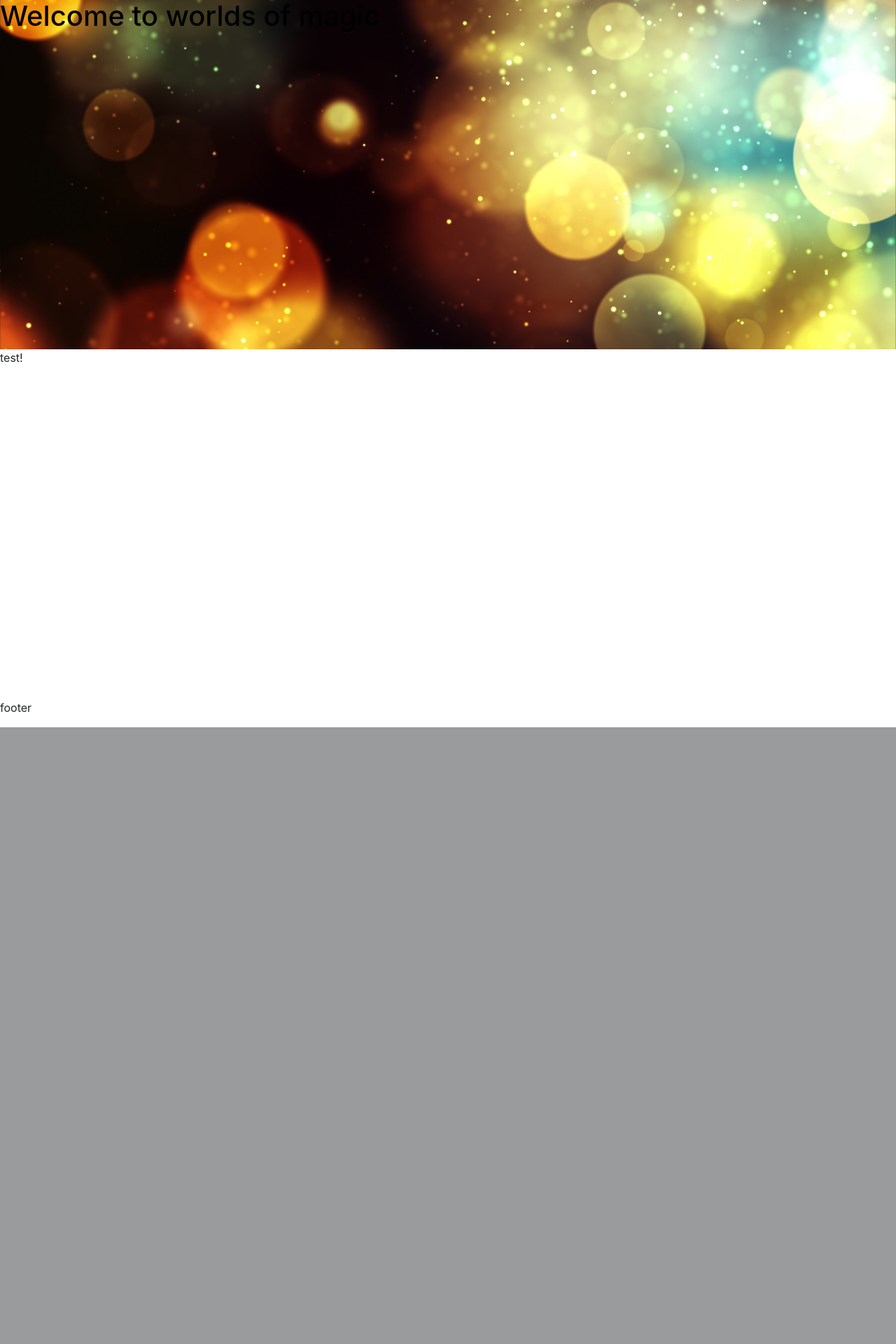
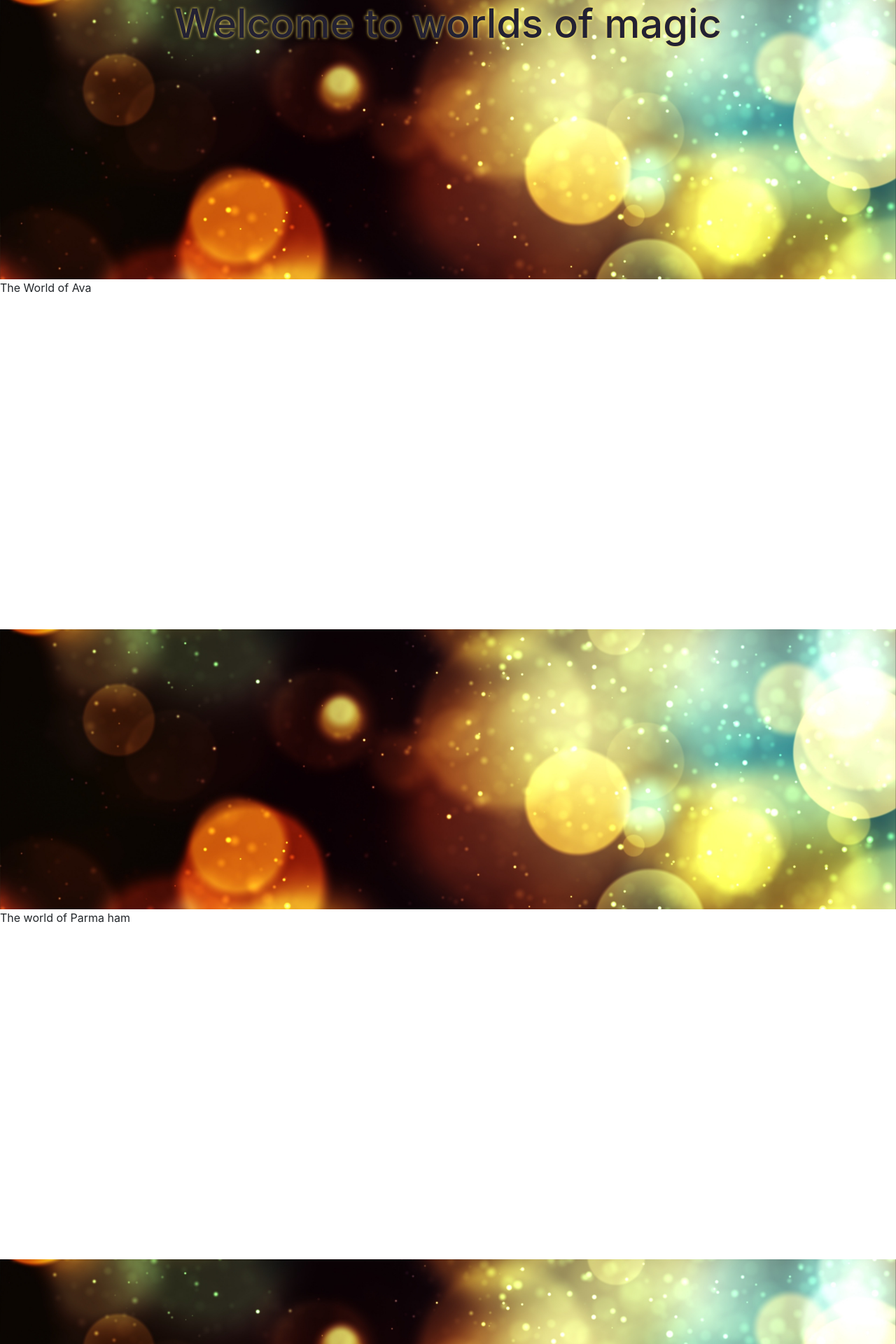
Before and after one commit to Code-Institute-Submissions/Author-Site, a Django app: page / in a window 1280 px wide. Shown: the part 1338-3258 px from the top of the page at 70% size. Before the commit the page ends 2377 px from the top, so only its background shows below. Run offline with Django 3.2, Linux system fonts and the light colour scheme; some libraries are stand-ins or nearby versions.

Commit message:
Initial layout for about page - about page template / view / url - Navbar link - More site styling

```diff
--- a/author_site_project/static/css/base.css
+++ b/author_site_project/static/css/base.css
@@ -8,6 +8,7 @@
 
 #navbar a {
     color: black;
+    text-decoration: none;
 }
 
 #navbar button {
@@ -31,6 +32,14 @@
     }
 }
 
-.text-black {
-    color: black;
+.magic-text {
+    color: #232133;
+    text-shadow: 0 0 4px #ffe668;
+    font-size: 4.5vw;
+    text-align: center;
 }
+
+.page-title {
+    margin: 45px 0;
+    text-align: center;
+}
--- a/static_pages/static/static_pages/css/static_pages.css
+++ b/static_pages/static/static_pages/css/static_pages.css
@@ -5,9 +5,45 @@
 
 .paralax-background-main {
     background-image: url(/static/img/glitter-background-1.jpg);
-    height: 500px;
+    height: 400px;
     background-attachment: fixed;
     background-position: center;
     background-repeat: no-repeat;
     background-size: cover;
 }
+
+.about-section {
+
+}
+
+.about-image-container {
+    width: 70vw;
+    height: 45vw;
+    margin: 15px auto ;
+    box-shadow: 0 4px 8px 0 rgba(0, 0, 0, 0.2), 0 6px 20px 0 rgba(0, 0, 0, 0.19);;
+}
+
+.about-image {
+    width: 100%;
+    height: 100%;
+    background-position: center;
+    background-repeat: no-repeat;
+    background-size: cover;
+}
+
+.about-text-container {
+
+}
+
+/* -------------------------------- MEDIA QUERIES */
+
+@media (min-width: 600px) {
+
+}
+
+
+/* ---------------------------- BACKGROUND IMAGES */
+
+#ava-world-img-1 {
+    background-image: url(/static/img/arches-2.png);
+}
--- a/static_pages/templates/static_pages/index.html
+++ b/static_pages/templates/static_pages/index.html
@@ -6,6 +6,8 @@
 {% endblock %}
 
 {% block content %}
+
+<!-- CAROUSEL -->
 <div class="page-block">
     <div id="carouselExampleControls" class="carousel slide"
         data-ride="carousel">
@@ -33,13 +35,26 @@
     </div>
 </div>
 
-
+<!-- MAGIC PAGE BREAK -->
 <div class="paralax-background-main">
-    <h1 class=" text-black">Welcome to worlds of magic</h1>
+    <h1 class="magic-text">Welcome to worlds of magic</h1>
 </div>
 
+<!-- WORLD OF AVA -->
 <div class="page-block">
-    <p>test!</p>
+    <p>The World of Ava</p>
 </div>
 
+<!-- MAGIC PAGE BREAK -->
+<div class="paralax-background-main">
+</div>
+
+<!-- WORLD OF PARMA HAM -->
+<div class="page-block">
+    <p>The world of Parma ham</p>
+</div>
+
+<!-- MAGIC PAGE BREAK -->
+<div class="paralax-background-main">
+</div>
 {% endblock %}
--- a/static_pages/urls.py
+++ b/static_pages/urls.py
@@ -4,4 +4,5 @@ from . import views
 
 urlpatterns = [
     path('', views.index, name='index'),
+    path('about', views.about, name='about'),
 ]
--- a/static_pages/views.py
+++ b/static_pages/views.py
@@ -2,3 +2,6 @@ from django.shortcuts import render
 
 def index(request):
     return render(request, 'static_pages/index.html')
+
+def about(request):
+    return render(request, 'static_pages/about.html')
--- a/templates/includes/_footer.html
+++ b/templates/includes/_footer.html
@@ -1 +1,3 @@
-<p>footer</p>
+<div>
+    <p>footer</p>
+</div>
--- a/templates/includes/_navbar.html
+++ b/templates/includes/_navbar.html
@@ -3,7 +3,9 @@
 <nav id="navbar"
     class="navbar navbar-expand-lg navbar-light sticky-top">
     <div class="container logo-container">
-        <h1>Holly Thomas</h1>
+        <a href="{% url 'index' %}">
+            <h1>Holly Thomas</h1>
+        </a>
     </div>
     <div class="container">
         <a class="navbar-brand" href="#">
@@ -24,7 +26,7 @@
                     <a class="nav-link" href="#">Worlds</a>
                 </li>
                 <li class="nav-item mr-3">
-                    <a class="nav-link" href="#">About Holly</a>
+                    <a class="nav-link" href="{% url 'about' %}">About Holly</a>
                 </li>
                 <li class="nav-item mr-3">
                     <a class="nav-link" href="#">Fan Art Gallery</a>
```
Also changed, not shown: static_pages/templates/static_pages/about.html (added, +30 -0 lines), 1 other file.
